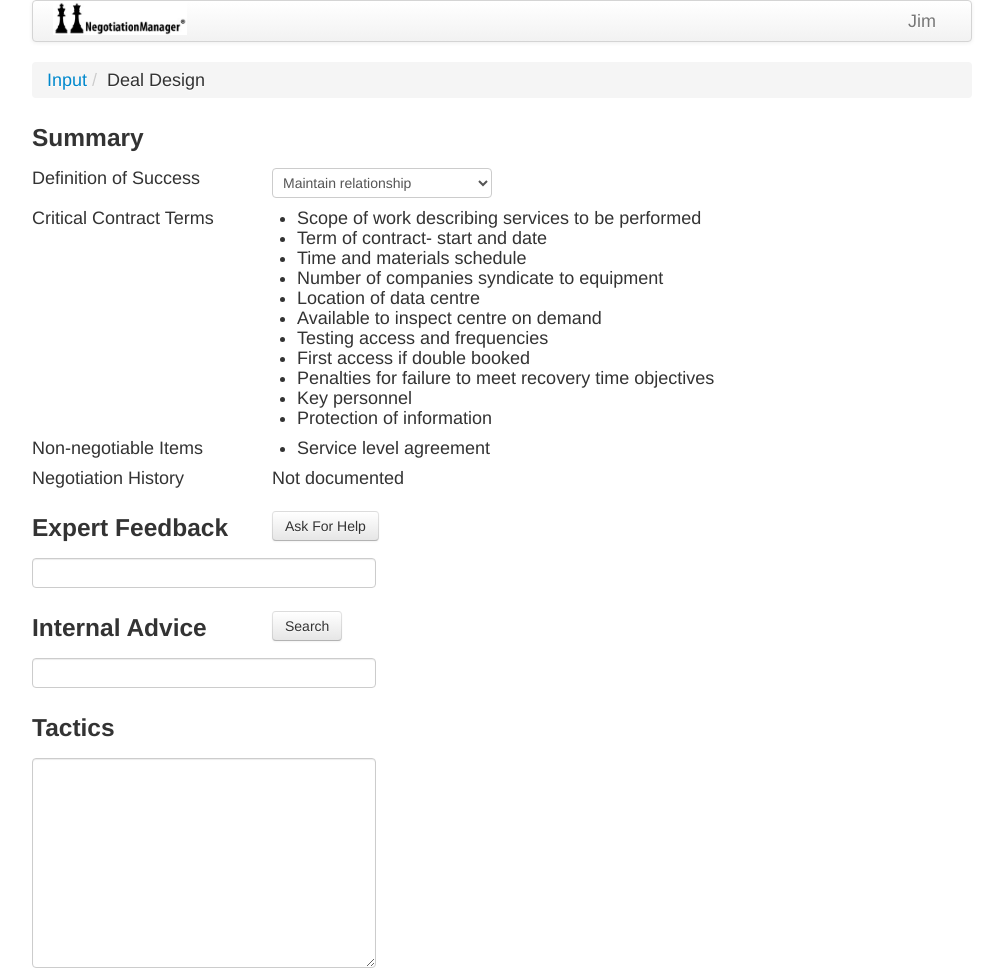
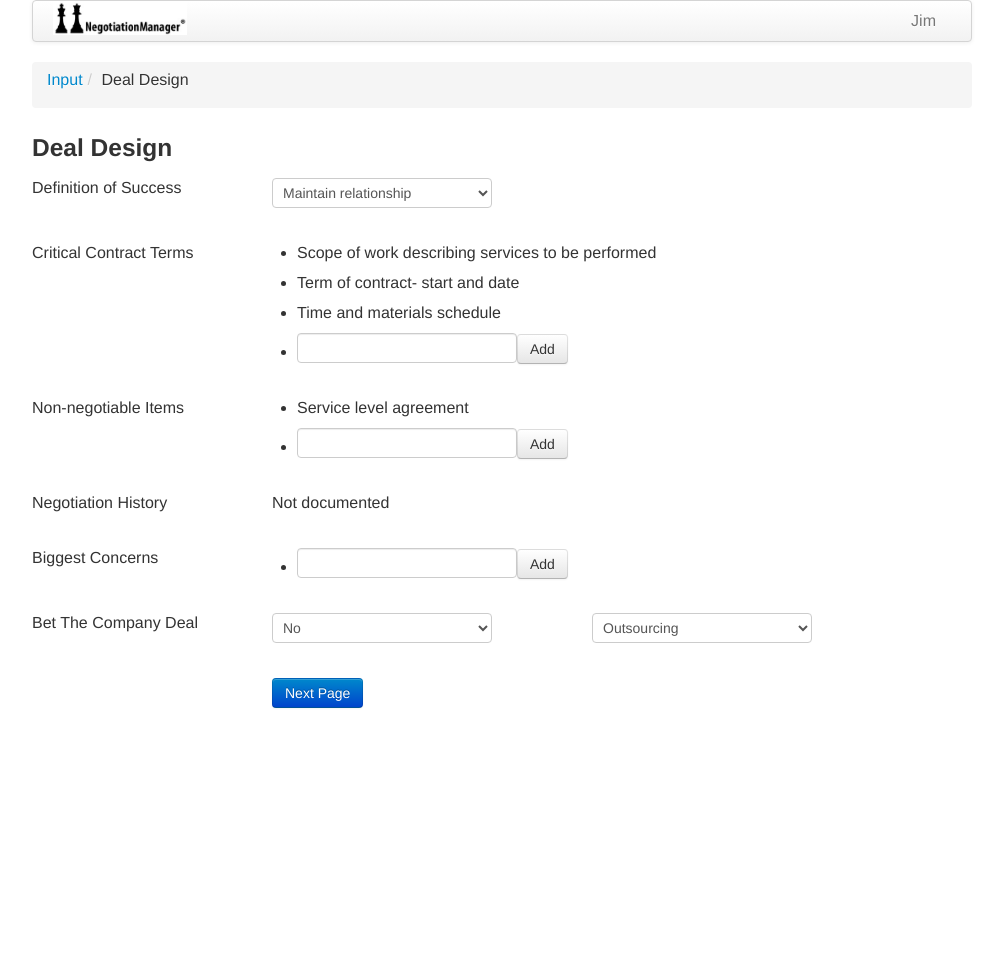
Before and after one commit to moneygeek/nmm, a Django app: page /design/ in a window 1280 px wide. Shown: the whole page, without its empty margins (138-1141 px from the left). After the commit the page ends 708 px from the top, so only its background shows below. Run offline with Django 3.2, Linux system fonts and the light colour scheme; some libraries are stand-ins or nearby versions.

Commit message:
Added execution page and design setup page

```diff
--- a/nmm/urls.py
+++ b/nmm/urls.py
@@ -11,6 +11,7 @@ urlpatterns = patterns('',
     url(r'^design/$', TemplateView.as_view(template_name="design.html"), name='design'),
     url(r'^messages/$', TemplateView.as_view(template_name="messages.html"), name='messages'),
     url(r'^execution/$', TemplateView.as_view(template_name="execution.html"), name='execution'),
+    url(r'^deal_setup/$', TemplateView.as_view(template_name="deal_setup.html"), name='deal_setup'),
     # url(r'^nmm/', include('nmm.foo.urls')),
 
     # Uncomment the admin/doc line below to enable admin documentation:
--- a/testpages/static/css/base.css
+++ b/testpages/static/css/base.css
@@ -5,5 +5,5 @@ body {
 #parent_container {
     background-color: #ffffff;
     padding: 0px 15px;
-    font-size: 18px;
+    font-size: 16px;
 }
--- /dev/null
+++ b/testpages/static/css/deal_setup.css
@@ -0,0 +1,3 @@
+.li_btn {
+    margin-bottom: 9px;
+}
--- a/testpages/static/css/design.css
+++ b/testpages/static/css/design.css
@@ -13,3 +13,20 @@
 .search_text {
     width: 330px;
 }
+
+#add_terms_btn {
+    margin-bottom: 9px;
+}
+
+#negotiable_btn {
+    margin-bottom: 9px;
+}
+
+li {
+
+    height: 30px;
+}
+
+#content .row-fluid {
+    margin-bottom: 25px;
+}
--- /dev/null
+++ b/testpages/static/css/execution.css
@@ -0,0 +1,4 @@
+textarea {
+    width: 250px;
+    height: 100px;
+}
--- a/testpages/templates/design.html
+++ b/testpages/templates/design.html
@@ -23,7 +23,8 @@
         <li><a href="/home/">Input</a><span class="divider">/</span></li>
         <li>Deal Design</li>
     </ul>
-    <h3>Summary</h3>
+    <h3>Deal Design</h3>
+    <div id="content">
         <div class="row-fluid">
             <div class="span3">
                 Definition of Success
@@ -45,14 +46,7 @@
                     <li>Scope of work describing services to be performed</li>
                     <li>Term of contract- start and date</li>
                     <li>Time and materials schedule</li>
-                <li>Number of companies syndicate to equipment</li>
-                <li>Location of data centre</li>
-                <li>Available to inspect centre on demand</li>
-                <li>Testing access and frequencies</li>
-                <li>First access if double booked</li>
-                <li>Penalties for failure to meet recovery time objectives</li>
-                <li>Key personnel</li>
-                <li>Protection of information</li>
+                    <li><input type="text"><input id="add_terms_btn" type="button" class="btn" value="Add"></li>
                 </ul>
             </div>
         </div>
@@ -64,6 +58,7 @@
             <div class="span9">
                 <ul>
                     <li>Service level agreement</li>
+                    <li><input type="text"><input id="negotiable_btn" type="button" class="btn" value="Add"></li>
                 </ul>
             </div>
         </div>
@@ -78,6 +73,38 @@
         </div>
 
         <div class="row-fluid">
+            <div class="span3">
+                Biggest Concerns
+            </div>
+            <div class="span9">
+                <ul>
+                    <li><input type="text"><input id="negotiable_btn" type="button" class="btn" value="Add"></li>
+                </ul>
+            </div>
+        </div>
+
+        <div class="row-fluid">
+            <div class="span3">
+                Bet The Company Deal
+            </div>
+            <div class="span4">
+                <select>
+                    <option>Yes</option>
+                    <option selected="selected">No</option>
+                </select>
+            </div>
+            <div class="span4">
+                <select>
+                    <option>Outsourcing</option>
+                    <option>Merger</option>
+                    <option>Acquisition</option>
+                    <option>Joint Venture</option>
+                </select>
+            </div>
+        </div>
+
+        <!--
+        <div class="row-fluid">
             <div class="span3"><h3>Expert Feedback</h3></div>
             <div class="span2"><a id="ask_for_help" class="btn" href="#ask_for_help_modal" data-toggle="modal">Ask For Help</a></div>
         </div>
@@ -87,16 +114,12 @@
 
         <div class="row-fluid">
             <div class="span3"><h3>Internal Advice</h3></div>
-        <div class="span2"><a id="search_history" class="btn" href="#ask_for_help_modal" data-toggle="modal">Search</a></div>
+            <div class="span2"><a id="search_history" class="btn" href="#search_history_modal" data-toggle="modal">Search</a></div>
         </div>
         <div class="row-fluid">
             <input type="text" class="search_text">
         </div>
-
-    <div class="row-fluid">
-        <h3>Tactics</h3>
-        <textarea id="tactics_text_area" class="search_text"></textarea>
-    </div>
+        -->
 
         <div class="modal hide fade" id="ask_for_help_modal">
             <div class="modal-header">
@@ -116,9 +139,27 @@
                 <a href="#" class="btn btn-primary" data-dismiss="modal">Message Expert</a>
             </div>
         </div>
+        <div class="modal hide fade" id="search_history_modal">
+            <div class="modal-header">
+                <button type="button" class="close" data-dismiss="modal" aria-hidden="true">&times;</button>
+                <h4>Search History</h4>
+            </div>
+            <div class="modal-body">
+                No prior history
+            </div>
+            <div class="modal-footer">
+                <a href="#" class="btn" data-dismiss="modal">Close</a>
+            </div>
+        </div>
+        <div class="row-fluid">
+            <div class="span9 offset3">
+                <a href="/deal_setup/" class="btn btn-primary">Next Page</a>
+            </div>
+        </div>
 
         <script type="text/javascript" src="http://ajax.googleapis.com/ajax/libs/jquery/1.7.2/jquery.min.js"></script>
         <script src='/static/js/bootstrap.js'></script>
     </div>
+</div>
 </body>
 </html>
```
Also changed, not shown: testpages/templates/deal_setup.html (added, +66 -0 lines), testpages/templates/execution.html (+59 -5 lines), 1 other file. Lines whose indentation alone changed are shown as unchanged.
